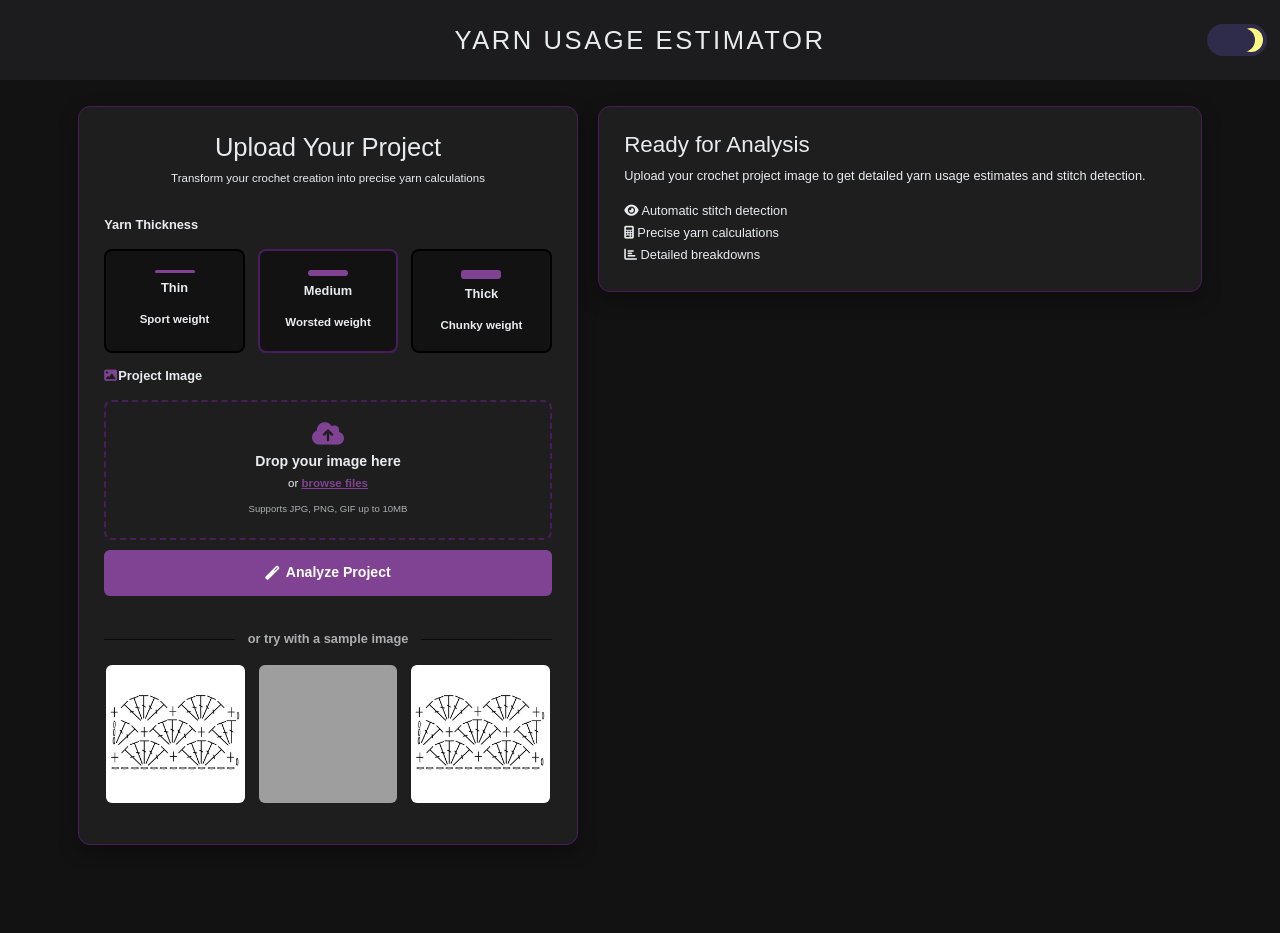
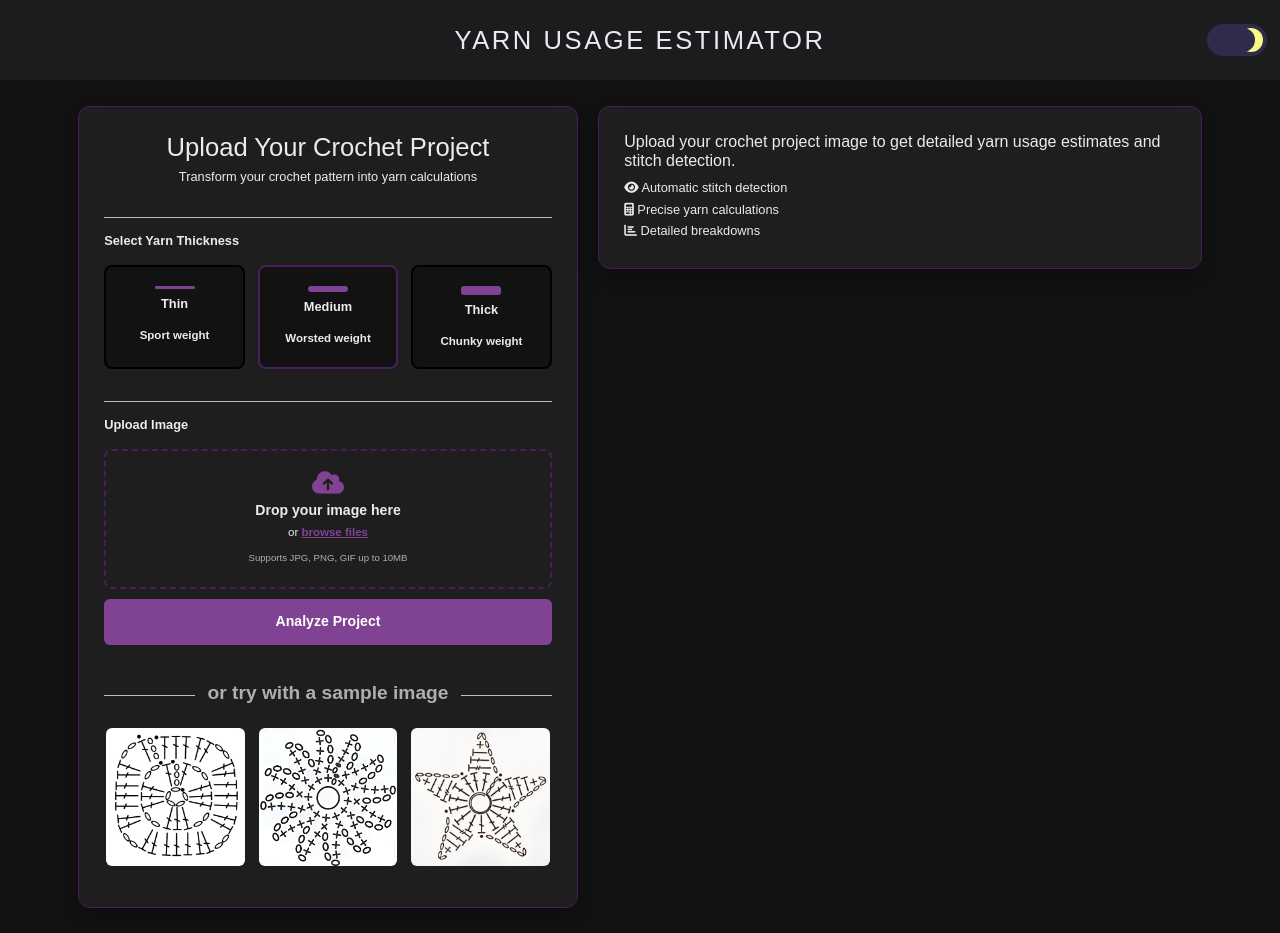
Before and after one commit to sq7alx/cv-yarn-usage-estimator, a Flask app: page / in a window 1280 px wide. Before the commit the page ends 845 px from the top, so only its background shows below. Run offline with Flask 3, Linux system fonts and the light colour scheme; grey boxes are pictures that could not be loaded.

Commit message:
update: add images and update styles

```diff
--- a/app/static/css/yarn_calculator.css
+++ b/app/static/css/yarn_calculator.css
@@ -416,12 +416,16 @@ input:checked + .slider:after {
   content: '';
   flex: 1;
   height: 1px;
-  background: var(--border-color);
+  background: var(--stroke-color);
 }
 
 .sample-divider span {
   padding: 0 1rem;
   background: var(--card-bg);
+  color: var(--text-color);
+  font-size: 1.5rem;
+  font-weight: 700;
+  margin: 0 0 0.25rem 0;
 }
 
 .sample-images {
--- a/app/templates/yarn_calculator.html
+++ b/app/templates/yarn_calculator.html
@@ -30,14 +30,14 @@
       <div class="col-lg-5 col-md-6">
         <div class="upload-card">
           <div class="card-header">
-            <h2>Upload Your Project</h2>
-            <p>Transform your crochet creation into precise yarn calculations</p>
+            <h2>Upload Your Crochet Project</h2>
+            <h6>Transform your crochet pattern into yarn calculations</h6>
           </div>
-
+          <div class="sample-divider"></div>
           <form id="yarn-form" method="post" enctype="multipart/form-data">
             <div class="form-group">
               <label class="form-label">
-                Yarn Thickness
+                Select Yarn Thickness
               </label>
               <div class="thickness-selector">
                 <input type="radio" name="thickness" value="Thin" id="thin" class="thickness-radio">
@@ -64,11 +64,10 @@
             </div>
 
             <div class="form-group">
+              <div class="sample-divider"></div>
               <label class="form-label">
-                <i class="fas fa-image" aria-hidden="true"></i>
-                Project Image
+                Upload Image
               </label>
-
               <div class="file-upload-wrapper">
                 <input type="file" name="image" id="image-input" accept="image/*" class="file-input">
                 <div class="file-upload-area" id="file-upload-area">
@@ -91,12 +90,11 @@
               </div>
             <button id="submit-button" type="submit" class="submit-btn">
               <span class="submit-content">
-                <i class="fas fa-magic" aria-hidden="true"></i>
                 <span class="submit-text">Analyze Project</span>
               </span>
               <span class="loading-content" style="display: none;">
                 <div class="spinner"></div>
-                <span>Processing Magic...</span>
+                <span>Processing...</span>
               </span>
             </button>
               <!-- Sample Images Section -->
@@ -106,13 +104,13 @@
                 </div>
                 <div class="sample-images">
                   <div class="sample-image" data-sample="granny-square" style="cursor: pointer; transition: transform 0.2s ease; border-radius: 8px; overflow: hidden;">
-                    <img src="{{ url_for('static', filename='images/example3.png') }}" alt="Example 1">
+                    <img src="./static/images/granny-square.jpg" alt="Example 1">
                   </div>
-                  <div class="sample-image" data-sample="amigurumi" style="cursor: pointer; transition: transform 0.2s ease; border-radius: 8px; overflow: hidden;">
-                    <img src="https://images.unsplash.com/photo-1582902088070-b4f67a8b0a40?w=150&h=150&fit=crop&crop=center" alt="Example 2" style="width: 100%; height: 100%; object-fit: cover;">
+                  <div class="sample-image" data-sample="flower" style="cursor: pointer; transition: transform 0.2s ease; border-radius: 8px; overflow: hidden;">
+                    <img src="./static/images/flower.jpg" alt="Example 2" style="width: 100%; height: 100%; object-fit: cover;">
                   </div>
-                  <div class="sample-image" data-sample="scarf" style="cursor: pointer; transition: transform 0.2s ease; border-radius: 8px; overflow: hidden;">
-                    <img src="./static/images/example3.png" alt="Example 3" style="width: 100%; height: 100%; object-fit: cover;">
+                  <div class="sample-image" data-sample="star" style="cursor: pointer; transition: transform 0.2s ease; border-radius: 8px; overflow: hidden;">
+                    <img src="./static/images/star.jpg" alt="Example 3" style="width: 100%; height: 100%; object-fit: cover;">
                   </div>
                 </div>
               </div>
@@ -165,8 +163,7 @@
           </div>
           {% else %}
           <div class="empty-state">
-            <h3>Ready for Analysis</h3>
-            <p>Upload your crochet project image to get detailed yarn usage estimates and stitch detection.</p>
+            <h5>Upload your crochet project image to get detailed yarn usage estimates and stitch detection.</h5>
             <div class="features-list">
               <div class="feature">
                 <i class="fas fa-eye" aria-hidden="true"></i>
```
Also changed, not shown: app/static/images/example3.png (deleted), app/static/images/flower.jpg (added), app/static/images/granny-square.jpg (added), app/static/images/star.jpg (added).
